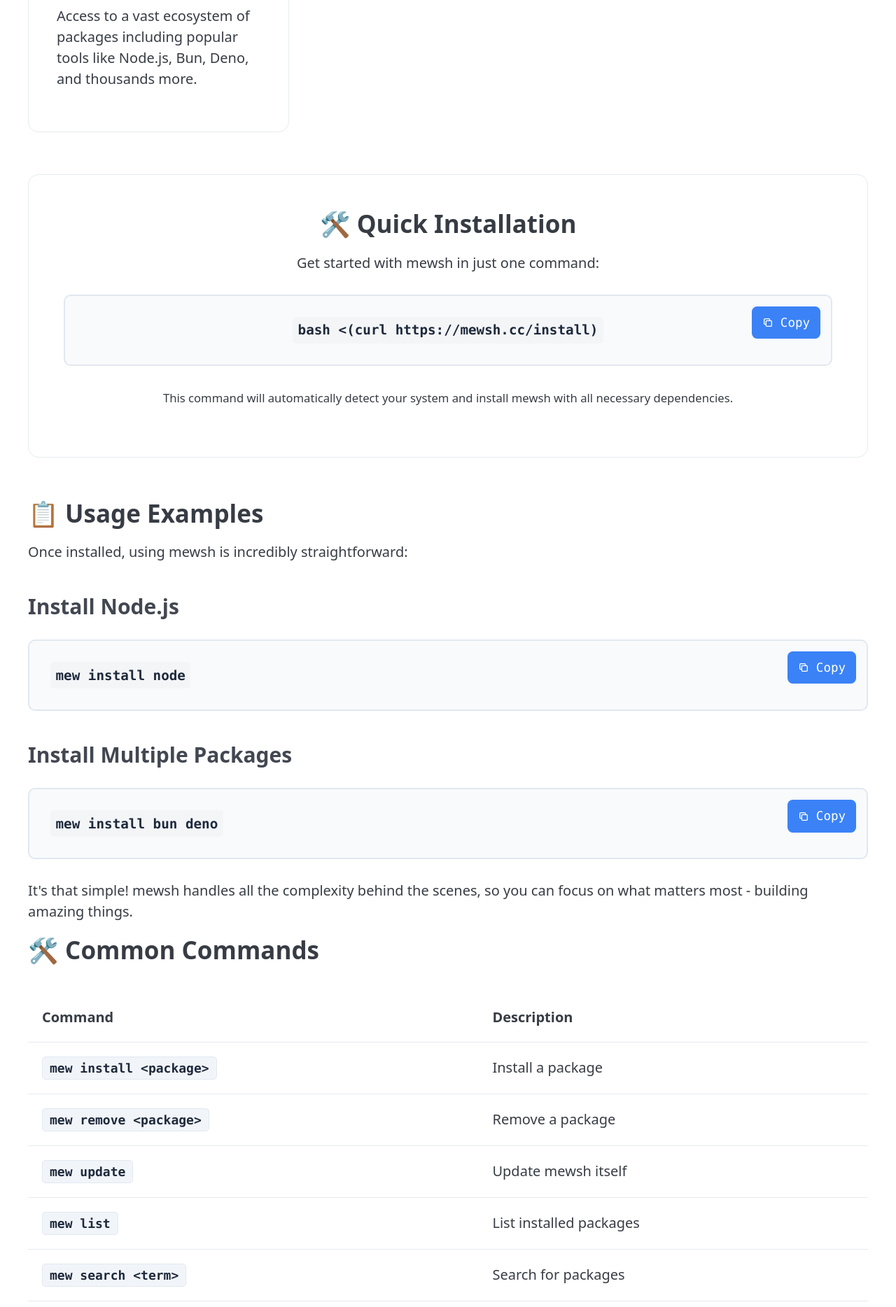
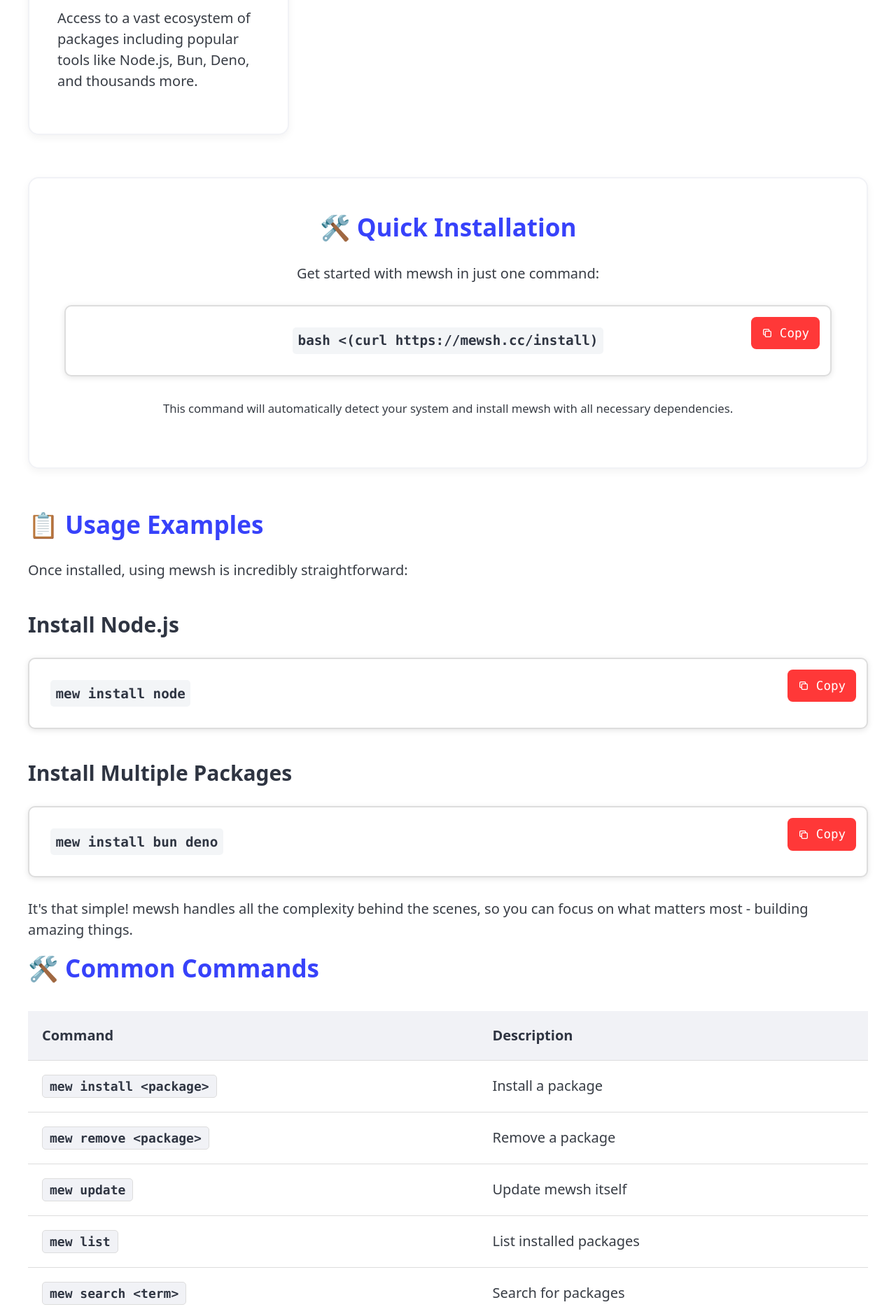
Before and after one commit to mew-sh/web, a plain HTML site: page index.html in a window 1280 px wide. Shown: the part 1287-3155 px from the top of the page at 70% size. Drawn offline with nearby package versions, Linux system fonts and the light colour scheme.

Commit message:
fix -> ui web

```diff
--- a/index.html
+++ b/index.html
@@ -11,7 +11,7 @@
         .hero {
             text-align: center;
             padding: 4rem 0;
-            background: linear-gradient(135deg, #2563eb 0%, #1e40af 100%);
+            background: linear-gradient(135deg, #3742fa 0%, #2f3542 100%);
             color: white;
             margin-bottom: 3rem;
         }
@@ -38,31 +38,34 @@
             margin: 3rem 0;
         }
         .feature-card {
-            background: var(--pico-card-background-color);
+            background: #ffffff;
             padding: 2rem;
             border-radius: 0.75rem;
-            border: 1px solid var(--pico-card-border-color);
+            border: 2px solid #f1f2f6;
             transition: transform 0.2s ease, box-shadow 0.2s ease;
+            box-shadow: 0 4px 12px rgba(0,0,0,0.05);
         }
         .feature-card:hover {
             transform: translateY(-4px);
-            box-shadow: 0 8px 25px rgba(0,0,0,0.1);
+            box-shadow: 0 12px 30px rgba(55, 66, 250, 0.15);
+            border-color: #3742fa;
         }
         .feature-card h3 {
             margin-bottom: 1rem;
-            color: #1e40af;
+            color: #3742fa;
         }
         .install-section {
-            background: var(--pico-card-background-color);
+            background: #ffffff;
             padding: 2.5rem;
             border-radius: 0.75rem;
             margin: 3rem 0;
-            border: 1px solid var(--pico-card-border-color);
+            border: 2px solid #f1f2f6;
             text-align: center;
+            box-shadow: 0 4px 12px rgba(0,0,0,0.05);
         }
         .code-block {
-            background: #f8fafc;
-            border: 2px solid #e2e8f0;
+            background: #ffffff;
+            border: 2px solid #ddd;
             padding: 1.5rem;
             border-radius: 0.5rem;
             font-family: 'Monaco', 'Menlo', 'Ubuntu Mono', monospace;
@@ -70,16 +73,17 @@
             font-size: 1.1rem;
             position: relative;
             overflow-x: auto;
+            box-shadow: 0 2px 8px rgba(0,0,0,0.1);
         }
         .code-block code {
-            color: #1e293b;
+            color: #2f3542;
             font-weight: 600;
         }
         .copy-button {
             position: absolute;
             top: 0.75rem;
             right: 0.75rem;
-            background: #3b82f6;
+            background: #ff3838;
             color: white;
             border: none;
             padding: 0.5rem 0.75rem;
@@ -92,11 +96,11 @@
             gap: 0.5rem;
         }
         .copy-button:hover {
-            background: #2563eb;
+            background: #ff4757;
             transform: translateY(-1px);
         }
         .copy-button.copied {
-            background: #10b981;
+            background: #2ed573;
         }
         .copy-button svg {
             width: 16px;
@@ -114,13 +118,13 @@
             flex-wrap: wrap;
         }
         .badge {
-            background: #3b82f6;
+            background: #5352ed;
             color: white;
             padding: 0.75rem 1.5rem;
             border-radius: 2rem;
             font-size: 1rem;
             font-weight: 500;
-            box-shadow: 0 4px 12px rgba(59, 130, 246, 0.3);
+            box-shadow: 0 4px 12px rgba(83, 82, 237, 0.3);
         }
         .commands-table {
             margin: 2rem 0;
@@ -134,16 +138,17 @@
         .commands-table td {
             text-align: left;
             padding: 1rem;
-            border-bottom: 1px solid var(--pico-muted-border-color);
+            border-bottom: 1px solid #ddd;
         }
         .commands-table th {
-            background: var(--pico-card-background-color);
+            background: #f1f2f6;
             font-weight: 600;
+            color: #2f3542;
         }
         .commands-table code {
-            background: #f1f5f9;
-            border: 1px solid #e2e8f0;
-            color: #1e293b;
+            background: #f1f2f6;
+            border: 1px solid #ddd;
+            color: #2f3542;
             padding: 0.25rem 0.5rem;
             border-radius: 0.25rem;
             font-size: 0.9rem;
@@ -153,11 +158,11 @@
             text-align: center;
             padding: 3rem 0;
             margin-top: 4rem;
-            border-top: 1px solid var(--pico-muted-border-color);
-            background: var(--pico-card-background-color);
+            border-top: 1px solid #ddd;
+            background: #f1f2f6;
         }
         .cta-section {
-            background: linear-gradient(135deg, #2563eb 0%, #1e40af 100%);
+            background: linear-gradient(135deg, #3742fa 0%, #2f3542 100%);
             color: white;
             padding: 3rem 0;
             border-radius: 0.75rem;
@@ -177,11 +182,11 @@
             font-weight: 600;
         }
         .cta-section .copy-button {
-            background: rgba(255,255,255,0.2);
+            background: #ff3838;
             border: 1px solid rgba(255,255,255,0.3);
         }
         .cta-section .copy-button:hover {
-            background: rgba(255,255,255,0.3);
+            background: #ff4757;
         }
         .intro-section {
             text-align: center;
@@ -189,10 +194,26 @@
         }
         .intro-section h2 {
             margin-bottom: 1rem;
+            color: #2f3542;
         }
         .intro-section p {
             font-size: 1.1rem;
             line-height: 1.6;
+            color: #57606f;
+        }
+        body {
+            color: #2f3542;
+        }
+        h1, h2, h3, h4, h5, h6 {
+            color: #2f3542;
+        }
+        section h2 {
+            color: #3742fa;
+            margin-bottom: 1.5rem;
+        }
+        section h3 {
+            color: #2f3542;
+            margin-bottom: 1rem;
         }
     </style>
 </head>
```
